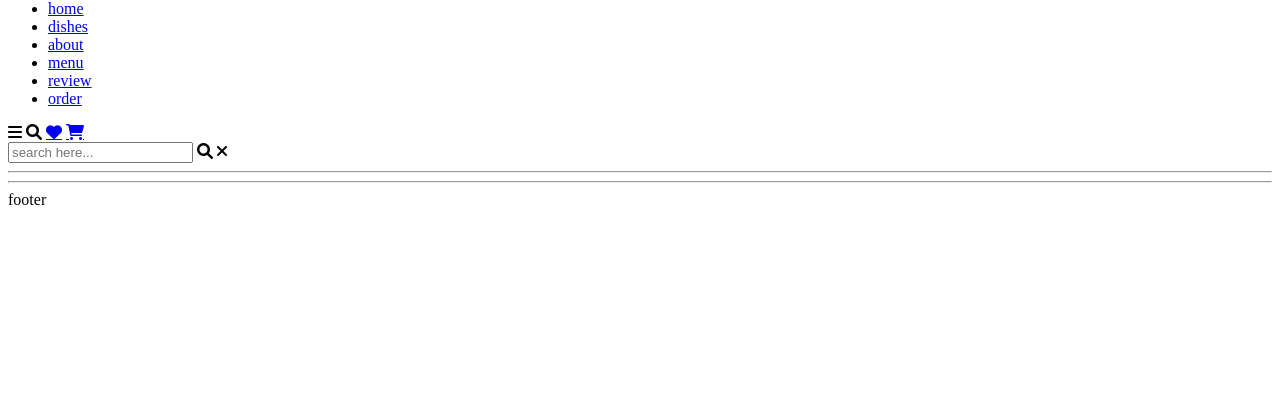
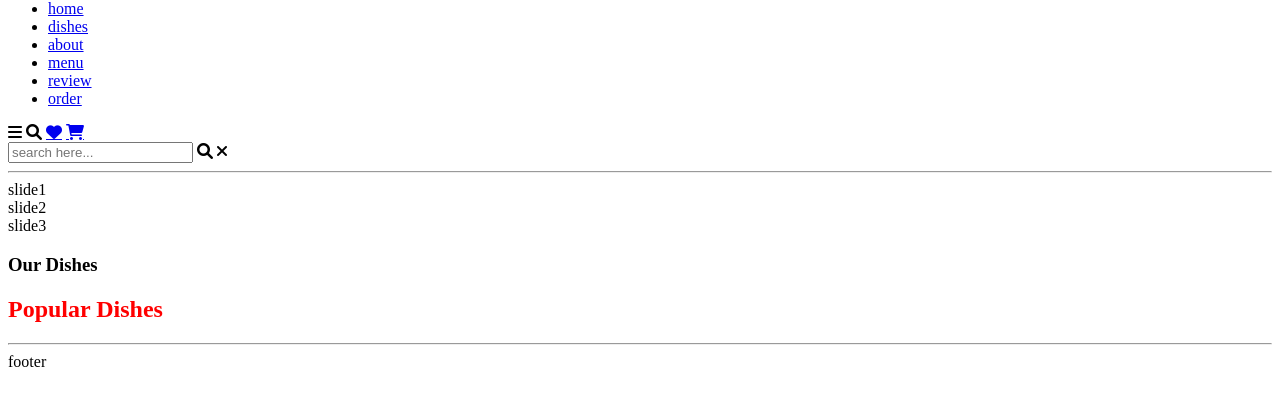
Before and after one commit to vbasoon/online-resto, a website: page src/index.html in a window 1280 px wide. Shown: the part 42-448 px from the top of the page. Drawn offline with nearby package versions, Linux system fonts and the light colour scheme; files that its build step writes are made by us from their sources.

Commit message:
dish section without slider

```diff
--- a/src/index.html
+++ b/src/index.html
@@ -1,5 +1,6 @@
 <!DOCTYPE html>
 <html lang="en">
+
 <head>
     <meta charset="UTF-8">
     <meta http-equiv="X-UA-Compatible" content="IE=edge">
@@ -8,20 +9,48 @@
     <link rel="stylesheet" href="https://cdnjs.cloudflare.com/ajax/libs/font-awesome/6.0.0-beta2/css/all.min.css">
     <link rel="stylesheet" href="css/style.min.css">
 </head>
+
 <body>
 
     @@include('_header.html')
     <hr>
-    <div class="context">
+
+
     <main class="main">
-            <section class="hero">
+
+
+        <section class="home" id="home">
+            <div class="container">
+                <div class="wrapper">
+                    <div class="slide">
+                        slide1
+                    </div>
+                    <div class="slide">
+                        slide2
+                    </div>
+                    <div class="slide">
+                        slide3
+                    </div>
+                </div>
+            </div>
 
         </section>
+        <section class="dishes" id="dishes">
+            <h3 class="sub-heading">
+                Our Dishes
+            </h3>
+            <h1 class="heading"> Popular Dishes</h1>
+
+        </section>
+
+
     </main>
 
-    </div>
+
     <hr>
+
     @@include('_footer.html')
     <script src="js/main.min.js"></script>
 </body>
+
 </html>
--- a/src/scss/_global.scss
+++ b/src/scss/_global.scss
@@ -26,3 +26,7 @@ body {
   border: none;
   text-transform: capitalize;
 }
+
+section {
+  padding: 4rem 9%;
+}
--- a/src/scss/style.scss
+++ b/src/scss/style.scss
@@ -3,5 +3,6 @@
 @import "global";
 @import "header";
 @import "footer";
+
 @import "search";
 @import "media";
```
Also changed, not shown: dist/css/style.min.css, dist/index.html, 1 other file. Lines whose indentation alone changed are shown as unchanged.
